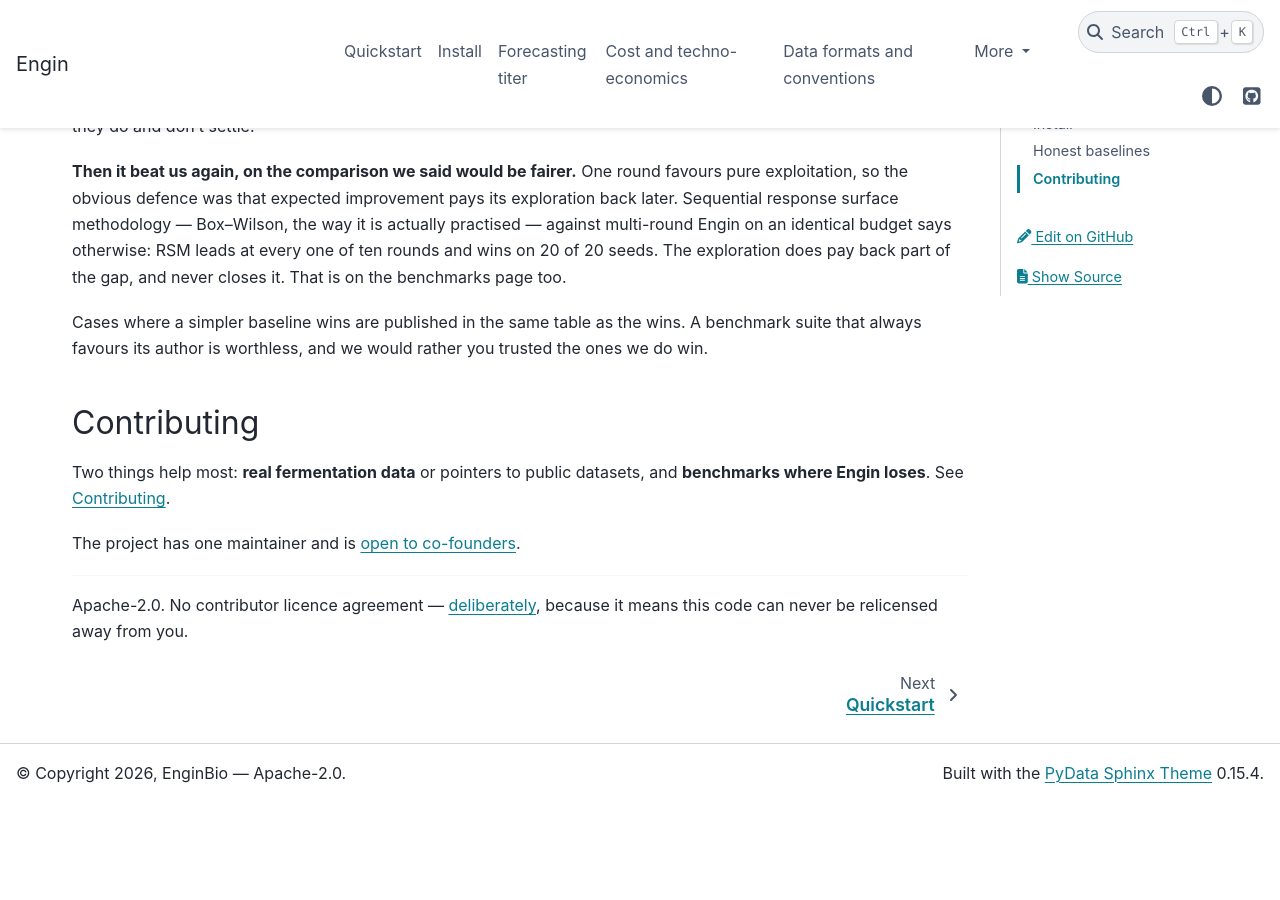
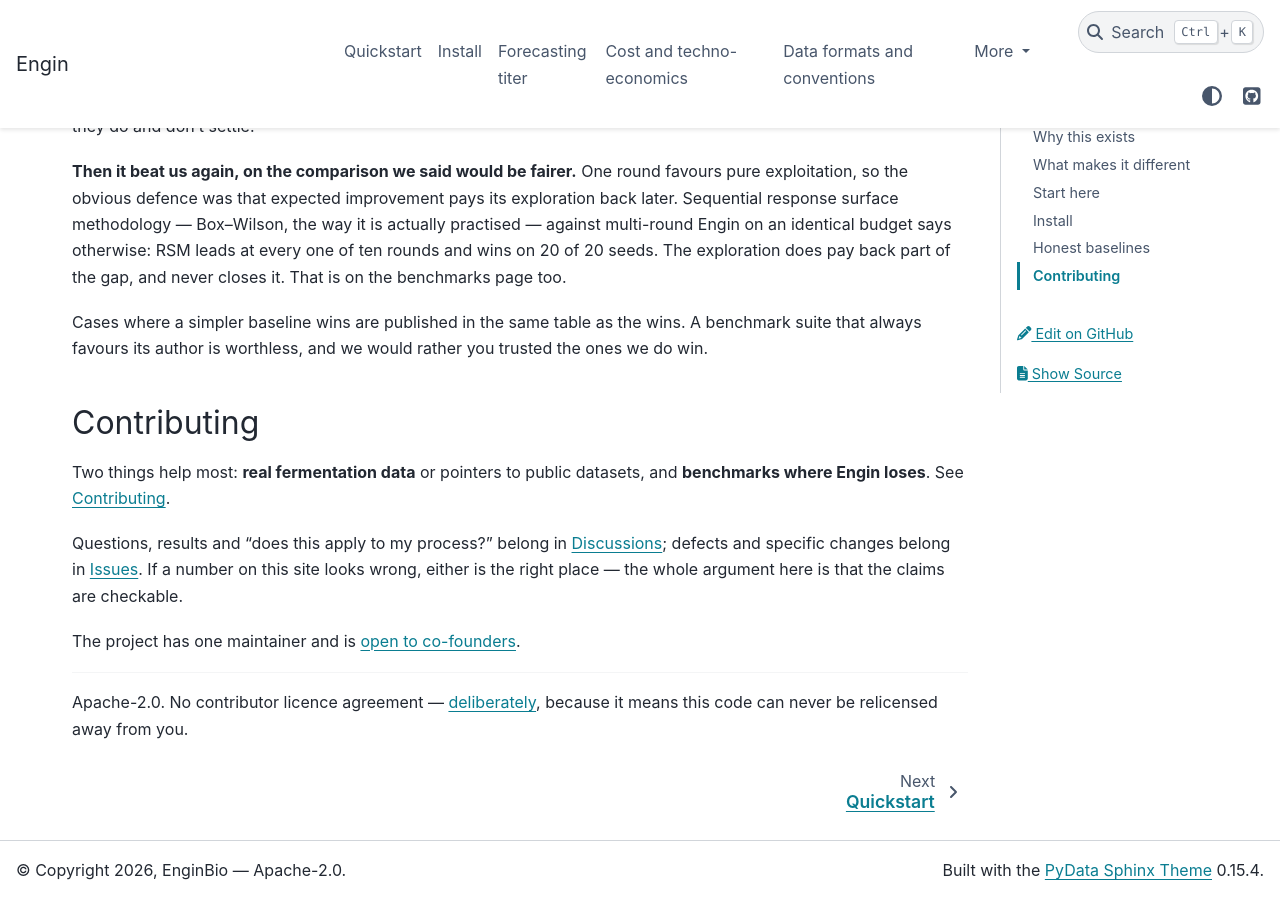
Before and after one commit to enginbio/engin-suite, a Sphinx documentation site: the page built from docs/index.md, in a window 1280 px wide and 900 px high, scrolled down 2298 px. Built offline with Sphinx 7.4.7 and the PyData theme 0.15.4, drawn with Linux system fonts in a browser that asks for light colours; before the commit the page ends 3100 px from its top, so only the background shows below that.

Commit message:
Route people to Discussions now that it exists
Discussions is enabled (#7) with the default categories, and nothing in the tree
pointed at it. Grepping for "discussion" found only generic uses of the word --
no link, no guidance. A feature nobody is routed to is not available in any sense
that matters.

Worse, CONTRIBUTING.md's "open an issue first" now competed with it without
saying which to use, so the honest reading was still "everything is an issue".

CONTRIBUTING.md gains a table splitting the two: discussions for questions,
results, and directions that do not yet have a shape; issues for defects and
specific work someone could pick up. With a default -- if unsure, start a
discussion, because converting one costs nothing while a vague issue sits open
and slowly stops being read.

The docs front page gains the same pointer, since a reader arriving at
docs.engin.bio never sees CONTRIBUTING.md.

Both say that a question about a published number is welcome either way. This
project's argument is that its claims are checkable, so the question that turns
out to be a defect is the most valuable thing an outside reader can send -- and
#123, #155, #169 and #174 were all exactly that shape, found internally.

Closes #7.

Co-Authored-By: Claude Opus 5 <noreply@anthropic.com>
Signed-off-by: David Baugher <dbaugher>

```diff
--- a/docs/index.md
+++ b/docs/index.md
@@ -150,6 +150,13 @@ Cases where a simpler baseline wins are published in the same table as the wins.
 
 Two things help most: **real fermentation data** or pointers to public datasets, and **benchmarks where Engin loses**. See [Contributing](contributing).
 
+Questions, results and "does this apply to my process?" belong in
+[Discussions](https://github.com/enginbio/engin-suite/discussions); defects and
+specific changes belong in
+[Issues](https://github.com/enginbio/engin-suite/issues). If a number on this
+site looks wrong, either is the right place — the whole argument here is that the
+claims are checkable.
+
 The project has one maintainer and is [open to co-founders](governance).
 
 ---
```
Also changed, not shown: CONTRIBUTING.md (+11 -0 lines).
